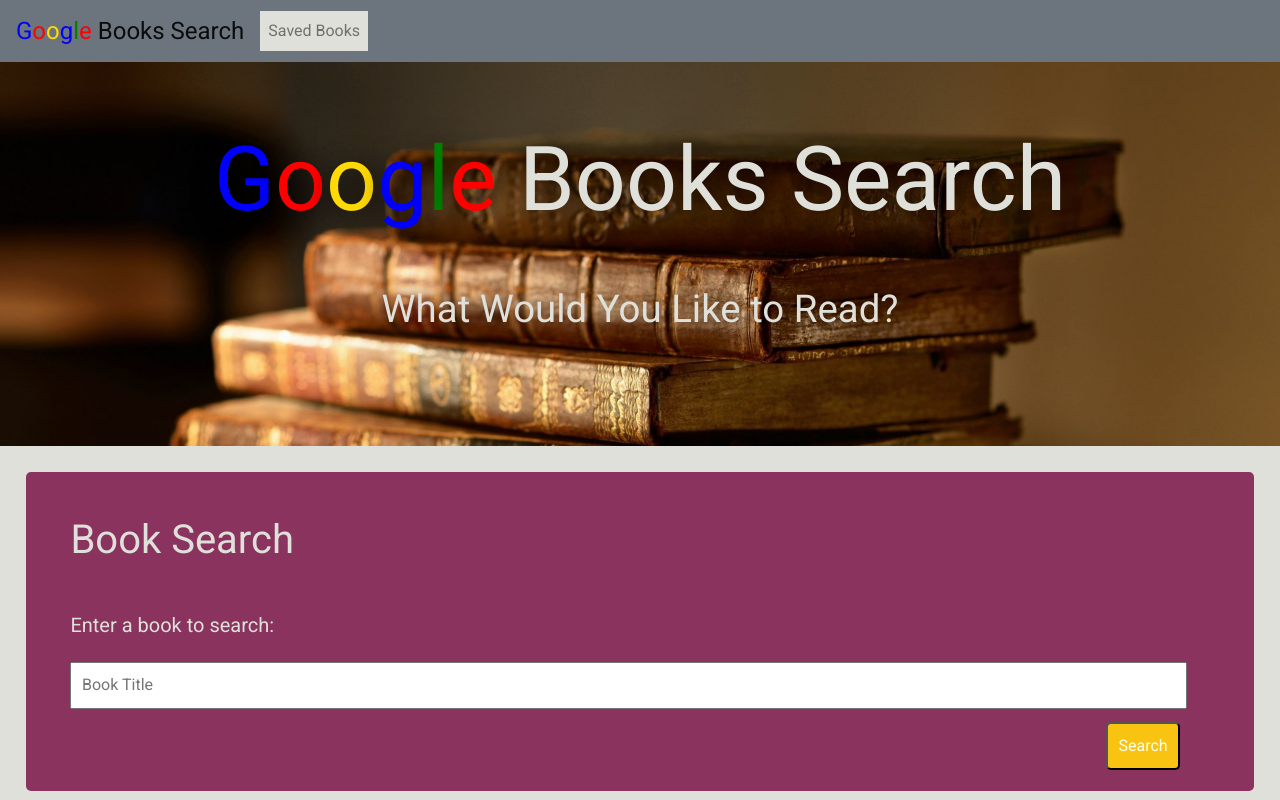
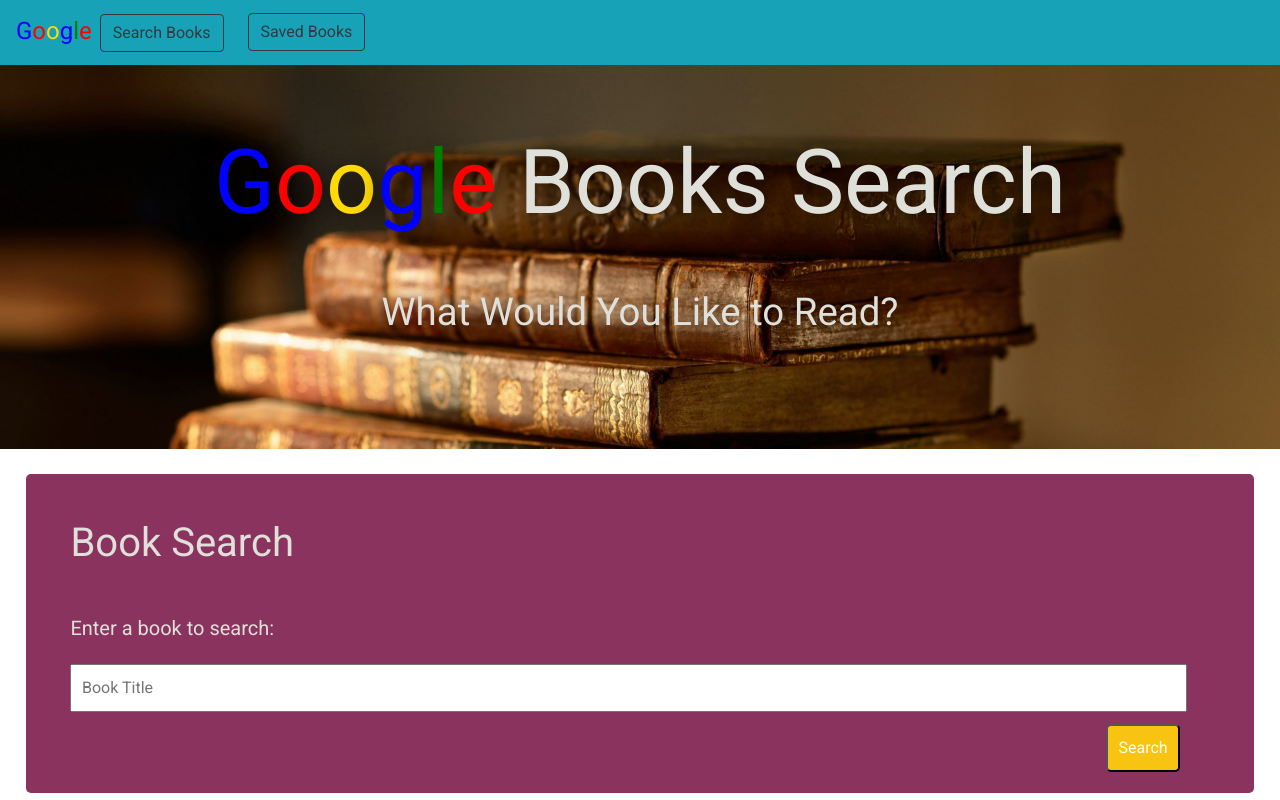
Before and after one commit to amitsinghgh19/google-books-react-search, a React (Create React App) app in the folder client/: page / in a window 1280 px wide. Shown: the top 800 px of the page. Built offline with nearby package versions, Linux system fonts and the light colour scheme.

Commit message:
given border to buttons in navbar

```diff
--- a/client/src/App.css
+++ b/client/src/App.css
@@ -28,9 +28,9 @@
   font-size: 1.5rem;
 }
 
-div {
+/* div {
   background: rgb(224, 224, 219);
-}
+} */
 
 #searchContainer,
 #resultsContainer {
--- a/client/src/components/Nav.js
+++ b/client/src/components/Nav.js
@@ -4,14 +4,15 @@
 function Nav() {
   // Depending on the current path, this component sets the "active" class on the appropriate navigation link item
   return (
-    <nav className="navbar navbar-expand-lg navbar-light bg-secondary">
+    <nav className="navbar navbar-expand-lg navbar-light bg-info">
       <Link className="navbar-brand" to="/">
         <span className="blue">G</span>
         <span className="red">o</span>
         <span className="yellow">o</span>
         <span className="blue">g</span>
         <span className="green">l</span>
-        <span className="red">e</span> Books Search
+        <span className="red">e</span>
+        <button type="button" class=" mx-2 btn btn-outline-dark">Search Books</button>
       </Link>
       <div>
         <ul className="navbar-nav">
@@ -20,11 +21,11 @@
               to="/saved"
               className={
                 window.location.pathname === "/saved"
-                  ? "nav-link active"
-                  : "nav-link"
+
               }
             >
-              Saved Books
+              <button type="button" class="btn btn-outline-dark">Saved Books</button>
+
             </Link>
           </li>
         </ul>
```
Also changed, not shown: client/src/images/g1.jpeg (added), client/src/images/gbooks1.jpg (added).
